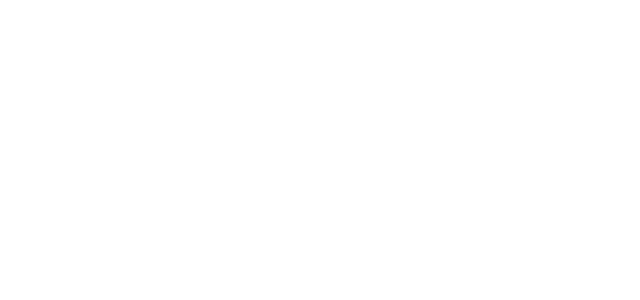
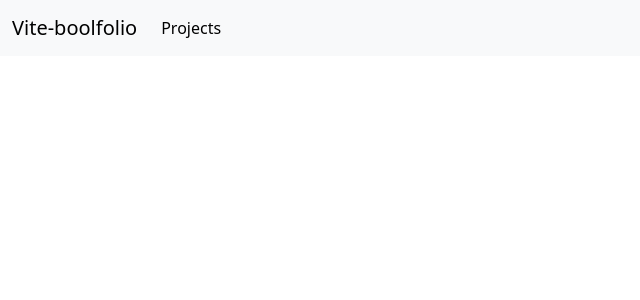
Before and after one commit to JeromeMaligaya/vite-boolfolio, a Vue app in the folder vite-boolfolio/: page / in a window 1280 px wide. Before the commit this address had no page. Shown: the top 300 px of the page, without its empty margins (0-640 px from the left). Built offline with nearby package versions, Linux system fonts and the light colour scheme.

Commit message:
imported AppHeader in App.vue

```diff
--- a/vite-boolfolio/src/App.vue
+++ b/vite-boolfolio/src/App.vue
@@ -1,5 +1,6 @@
 <script>
 import { RouterView } from 'vue-router';
+import AppHeader from './components/AppHeader.vue';
 
 export default {
   data() {
@@ -8,7 +9,7 @@
     };
   },
   components: {
-
+    AppHeader,
   },
   methods: {
 
@@ -17,6 +18,8 @@
 </script>
 
 <template>
+  <AppHeader />
+
   <RouterView />
 </template>
 
```
